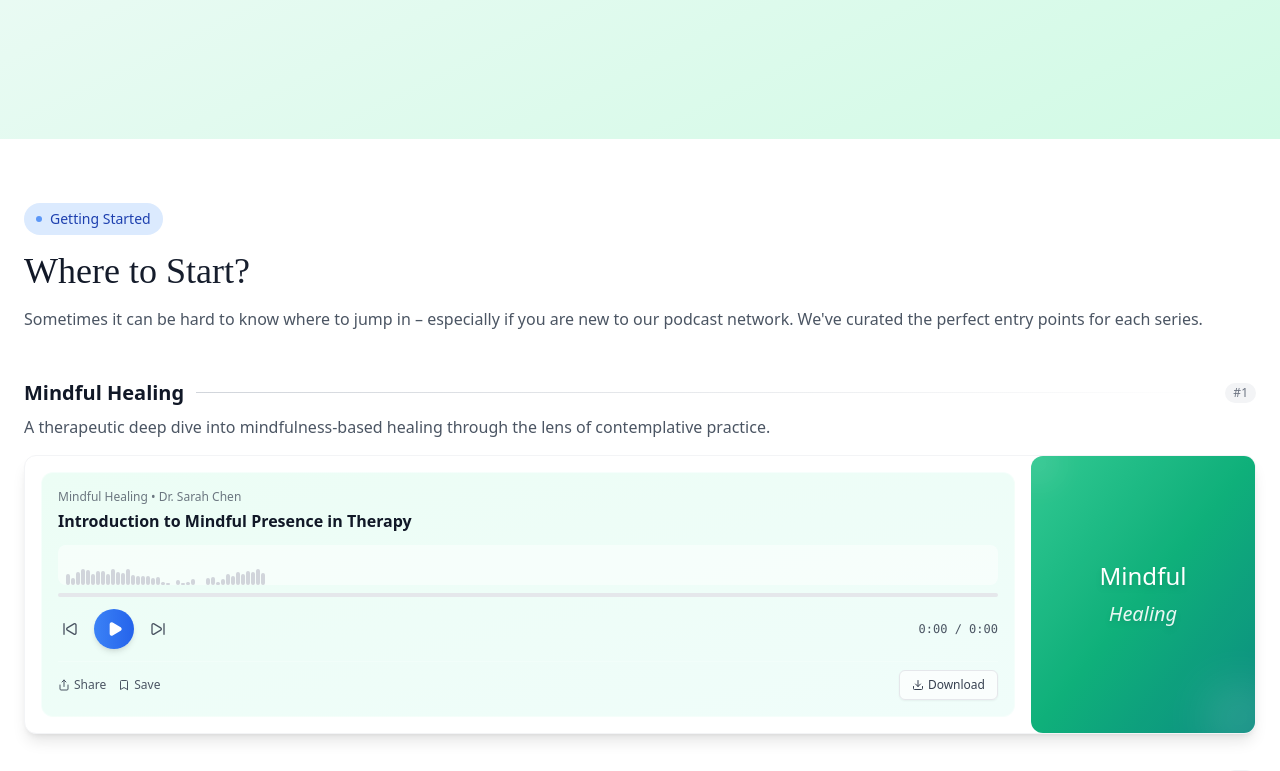
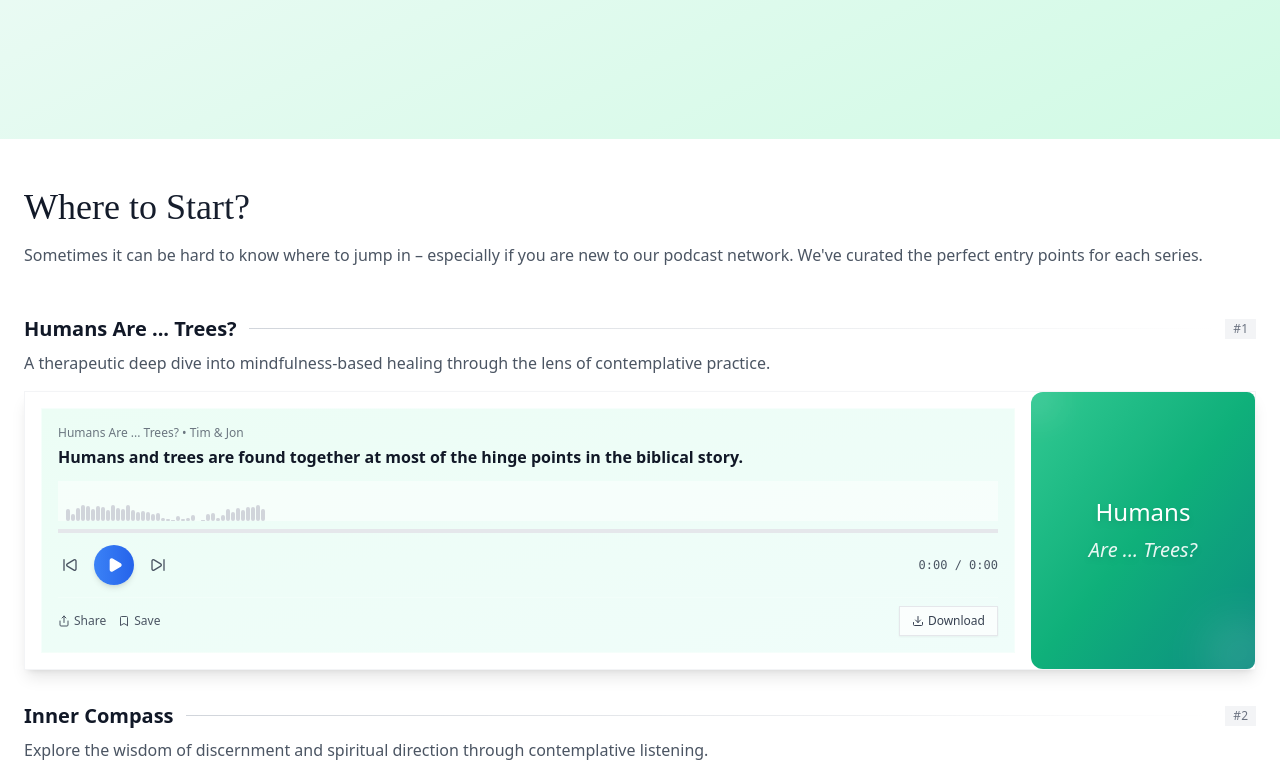
Before and after one commit to eldoJr/mind-and-wholeness, a React (Vite) app: page /programs in a window 1280 px wide. Shown: the part 1600-2371 px from the top of the page. Built offline with nearby package versions, Linux system fonts and the light colour scheme.

Commit message:
add: updates-7

```diff
--- a/src/components/sections/programs/podcasts/StartSection.tsx
+++ b/src/components/sections/programs/podcasts/StartSection.tsx
@@ -1,5 +1,6 @@
 import { Play, Pause, Share, Bookmark, Volume2, Download, SkipBack, SkipForward } from 'lucide-react';
 import { useState, useRef, useEffect } from 'react';
+import pod1 from '/src/assets/audio/pod1.mp3'
 
 // Componente AudioPlayer melhorado e mais compacto
 type Podcast = {
@@ -20,33 +21,42 @@ const AudioPlayer = ({ podcast }: { podcast: Podcast }) => {
   const [progress, setProgress] = useState(0);
   const [currentTime, setCurrentTime] = useState(0);
   const [duration, setDuration] = useState(0);
-  const audioRef = useRef<HTMLAudioElement | null>(null);
+  const audioRef = useRef<HTMLAudioElement>(new Audio(podcast.audioUrl));
 
-  const handlePlayPause = () => {
-    if (!audioRef.current) {
-      audioRef.current = new Audio(podcast.audioUrl);
+  // Configurar os event listeners uma vez quando o componente montar
+  useEffect(() => {
+    const audio = audioRef.current;
 
-      audioRef.current.addEventListener('loadedmetadata', () => {
-        if (audioRef.current) {
-          setDuration(audioRef.current.duration);
-        }
-      });
+    const updateMetaData = () => {
+      setDuration(audio.duration);
+    };
 
-      audioRef.current.addEventListener('timeupdate', () => {
-        if (audioRef.current) {
-          const progressPercent = (audioRef.current.currentTime / audioRef.current.duration) * 100;
+    const updateTime = () => {
+      const progressPercent = (audio.currentTime / audio.duration) * 100;
       setProgress(progressPercent);
-          setCurrentTime(audioRef.current.currentTime);
-        }
-      });
+      setCurrentTime(audio.currentTime);
+    };
 
-      audioRef.current.addEventListener('ended', () => {
+    const handleEnded = () => {
       setIsPlaying(false);
       setProgress(0);
       setCurrentTime(0);
-      });
-    }
+    };
 
+    audio.addEventListener('loadedmetadata', updateMetaData);
+    audio.addEventListener('timeupdate', updateTime);
+    audio.addEventListener('ended', handleEnded);
+
+    // Limpeza quando o componente desmontar
+    return () => {
+      audio.pause();
+      audio.removeEventListener('loadedmetadata', updateMetaData);
+      audio.removeEventListener('timeupdate', updateTime);
+      audio.removeEventListener('ended', handleEnded);
+    };
+  }, []);
+
+  const handlePlayPause = () => {
     if (isPlaying) {
       audioRef.current.pause();
     } else {
@@ -57,31 +67,17 @@ const AudioPlayer = ({ podcast }: { podcast: Podcast }) => {
     setIsPlaying(!isPlaying);
   };
 
+
     const handleSeek = (e: React.MouseEvent<HTMLDivElement, MouseEvent>) => {
-    if (audioRef.current) {
     const rect = e.currentTarget.getBoundingClientRect();
     const pos = (e.clientX - rect.left) / rect.width;
     const newTime = pos * duration;
     audioRef.current.currentTime = newTime;
     setProgress(pos * 100);
     setCurrentTime(newTime);
-    }
   };
 
-  useEffect(() => {
-    return () => {
-      if (audioRef.current) {
-        audioRef.current.pause();
-        audioRef.current.src = '';
-      }
-    };
-  }, []);
-
-  interface FormatTime {
-    (seconds: number): string;
-  }
-
-  const formatTime: FormatTime = (seconds) => {
+  const formatTime: (seconds: number) => string = (seconds) => {
     if (!seconds || isNaN(seconds)) return '0:00';
     const mins = Math.floor(seconds / 60);
     const secs = Math.floor(seconds % 60);
@@ -90,7 +86,7 @@ const AudioPlayer = ({ podcast }: { podcast: Podcast }) => {
 
   return (
     <div className="flex-1 p-3 md:p-4">
-      <div className={`bg-gradient-to-br ${podcast.bgGradient} border border-white/40 rounded-lg md:rounded-xl p-3 md:p-4 h-full flex flex-col justify-between backdrop-blur-sm`}>
+      <div className={`bg-gradient-to-br ${podcast.bgGradient} border border-white/40 p-3 md:p-4 h-full flex flex-col justify-between backdrop-blur-sm`}>
 
         {/* Header compacto */}
         <div className="mb-3">
@@ -106,7 +102,7 @@ const AudioPlayer = ({ podcast }: { podcast: Podcast }) => {
         <div className="mb-3">
           {/* Waveform simplificado e menor */}
           <div className="mb-3 relative">
-            <div className="h-8 md:h-10 bg-white/50 rounded-lg flex items-center justify-center overflow-hidden relative cursor-pointer" onClick={handleSeek}>
+            <div className="h-8 md:h-10 bg-white/50 flex items-center justify-center overflow-hidden relative cursor-pointer" onClick={handleSeek}>
               <div className="flex items-end gap-px h-full px-2 absolute inset-0">
                 {Array.from({length: 40}).map((_, i) => {
                   const height = Math.sin(i * 0.2) * 15 + Math.random() * 20 + 10;
@@ -130,7 +126,7 @@ const AudioPlayer = ({ podcast }: { podcast: Podcast }) => {
             </div>
 
             {/* Barra de progresso mais fina */}
-            <div className="mt-2 h-1 bg-gray-200 rounded-full overflow-hidden cursor-pointer" onClick={handleSeek}>
+            <div className="mt-2 h-1 bg-gray-200 overflow-hidden cursor-pointer" onClick={handleSeek}>
               <div
                 className="h-full bg-gradient-to-r from-blue-500 to-blue-600 transition-all duration-300 ease-out rounded-full"
                 style={{width: `${progress}%`}}
@@ -179,7 +175,7 @@ const AudioPlayer = ({ podcast }: { podcast: Podcast }) => {
               <span className="hidden sm:inline">Save</span>
             </button>
           </div>
-          <button className="flex items-center gap-1 px-2 py-1 md:px-3 md:py-1.5 bg-white/70 hover:bg-white border border-gray-200 rounded-md text-xs text-gray-700 hover:text-gray-900 transition-all duration-200 shadow-sm hover:shadow-md">
+          <button className="flex items-center gap-1 px-2 py-1 md:px-3 md:py-1.5 bg-white/70 hover:bg-white border border-gray-200  text-xs text-gray-700 hover:text-gray-900 transition-all duration-200 shadow-sm hover:shadow-md">
             <Download className="w-3 h-3" />
             <span className="hidden sm:inline font-medium">Download</span>
           </button>
@@ -203,7 +199,7 @@ const PodcastCover = ({ podcast }: { podcast: Podcast }) => (
         </div>
       </div>
       <div className="absolute -bottom-4 -right-4 w-12 h-12 md:w-16 md:h-16 bg-white/15 rounded-full blur-xl"></div>
-      <div className="absolute -top-3 -left-3 w-8 h-8 md:w-10 md:h-10 bg-white/10 rounded-full blur-lg"></div>
+      <div className="absolute -top-3 -left-3 w-8 h-8 md:w-10 md:h-10 bg-white/10 blur-lg"></div>
     </div>
   </div>
 );
@@ -215,7 +211,7 @@ const PodcastItem = ({ podcast, index }: { podcast: Podcast; index: number }) =>
       <div className="flex items-center gap-2 md:gap-3 mb-2">
         <h3 className="text-lg md:text-xl font-semibold text-gray-900">{podcast.title}</h3>
         <div className="flex-1 h-px bg-gradient-to-r from-gray-300 to-transparent"></div>
-        <span className="text-xs text-gray-500 bg-gray-100 px-2 py-0.5 rounded-full">
+        <span className="text-xs text-gray-500 bg-gray-100 px-2 py-0.5">
           #{index + 1}
         </span>
       </div>
@@ -223,7 +219,7 @@ const PodcastItem = ({ podcast, index }: { podcast: Podcast; index: number }) =>
     </div>
 
     {/* Player e Cover - layout melhorado */}
-    <div className="bg-white rounded-lg md:rounded-xl shadow-md md:shadow-lg overflow-hidden border border-gray-100">
+    <div className="bg-white shadow-md md:shadow-lg overflow-hidden border border-gray-100">
       <div className="flex flex-col md:flex-row">
         <AudioPlayer podcast={podcast} />
         <PodcastCover podcast={podcast} />
@@ -237,11 +233,11 @@ const StartSection = () => {
   const podcasts = [
     {
       id: 'mindful-healing',
-      title: 'Mindful Healing',
+      title: 'Humans Are ... Trees?',
       description: 'A therapeutic deep dive into mindfulness-based healing through the lens of contemplative practice.',
-      host: 'Dr. Sarah Chen',
-      episode: 'Introduction to Mindful Presence in Therapy',
-      audioUrl: 'https://afp-597195-injected.calisto.simplecastaudio.com/695767b0-cd40-4ea6c-ac8c-ac6bc0df77ee/episodes/a861acdf-2382-4508-b42e-d6038a0472e5/audio/128/default.mp3?awCollectionId=695767b0-cd40-4e6c-ac8c-ac6bc0df77ee&awEpisodeId=a861acdf-2382-4508-b42e-d6038a0472e5',
+      host: 'Tim & Jon',
+      episode: 'Humans and trees are found together at most of the hinge points in the biblical story.',
+      audioUrl: pod1,
       gradient: 'from-emerald-400 via-emerald-500 to-teal-600',
       bgGradient: 'from-emerald-50 to-teal-50',
       textColor: 'text-emerald-800',
@@ -274,13 +270,9 @@ const StartSection = () => {
   ];
 
   return (
-    <div className="max-w-7xl mx-auto px-4 sm:px-6 py-8 md:py-12 lg:py-16 ">
+    <div className="max-w-7xl mx-auto px-4 sm:px-6 py-6 md:py-10 lg:py-12 ">
       {/* Cabeçalho melhorado */}
       <div className="mb-8 md:mb-12">
-        <div className="inline-flex items-center gap-2 px-3 py-1.5 bg-blue-100 text-blue-800 rounded-full text-xs md:text-sm font-medium mb-4">
-          <div className="w-1.5 h-1.5 bg-blue-500 rounded-full animate-pulse"></div>
-          Getting Started
-        </div>
         <h1 className="text-2xl sm:text-3xl md:text-4xl font-serif text-gray-900 mb-3 md:mb-4 bg-gradient-to-r from-gray-900 to-gray-700 bg-clip-text text-transparent">
           Where to Start?
         </h1>
@@ -299,7 +291,7 @@ const StartSection = () => {
 
       {/* CTA  */}
       <div className="mt-8 md:mt-12 text-center">
-        <div className="bg-gradient-to-r from-blue-50 to-indigo-50 border border-blue-100 rounded-lg md:rounded-xl p-4 md:p-6">
+        <div className="bg-gradient-to-r from-blue-50 to-indigo-50 border border-blue-100 md:rounded-xl p-4 md:p-6">
           <h3 className="text-lg md:text-xl font-semibold text-gray-900 mb-2 md:mb-3">
             Ready to dive deeper?
           </h3>
@@ -307,7 +299,7 @@ const StartSection = () => {
             Explore our complete catalog and join our community of mindful listeners.
           </p>
           <div className="flex flex-col sm:flex-row gap-2 md:gap-3 justify-center">
-            <button className="px-4 py-2 md:px-6 md:py-2.5 bg-gradient-to-r from-blue-500 to-blue-600 text-white rounded-lg text-sm md:text-base font-semibold shadow-md hover:shadow-lg transform hover:scale-105 transition-all duration-300 focus:outline-none">
+            <button className="px-4 py-2 md:px-6 md:py-2.5 bg-gradient-to-r from-blue-500 to-blue-600 text-white text-sm md:text-base font-semibold shadow-md hover:shadow-lg transform hover:scale-105 transition-all duration-300 focus:outline-none">
               Browse All Episodes
             </button>
           </div>
```
Also changed, not shown: 1 other file (tests, documents, lock files or other folders). Lines whose indentation alone changed are shown as unchanged.
